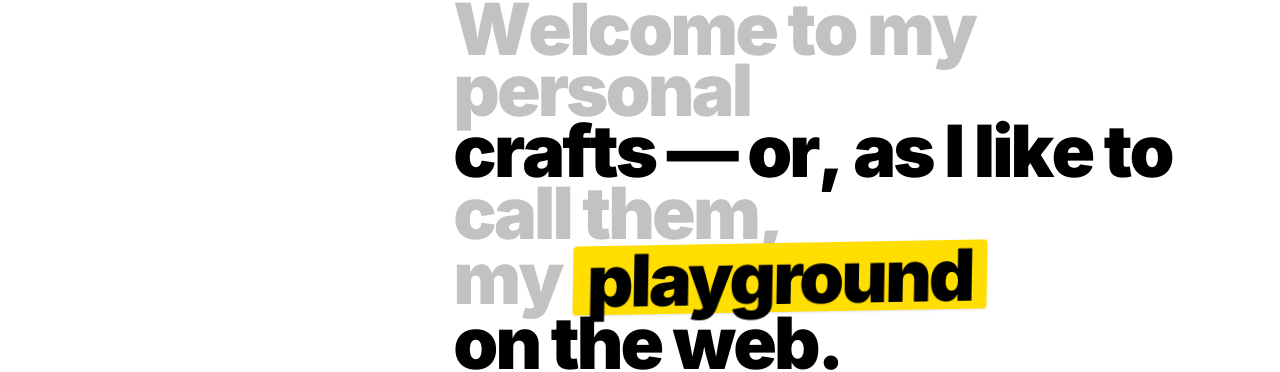
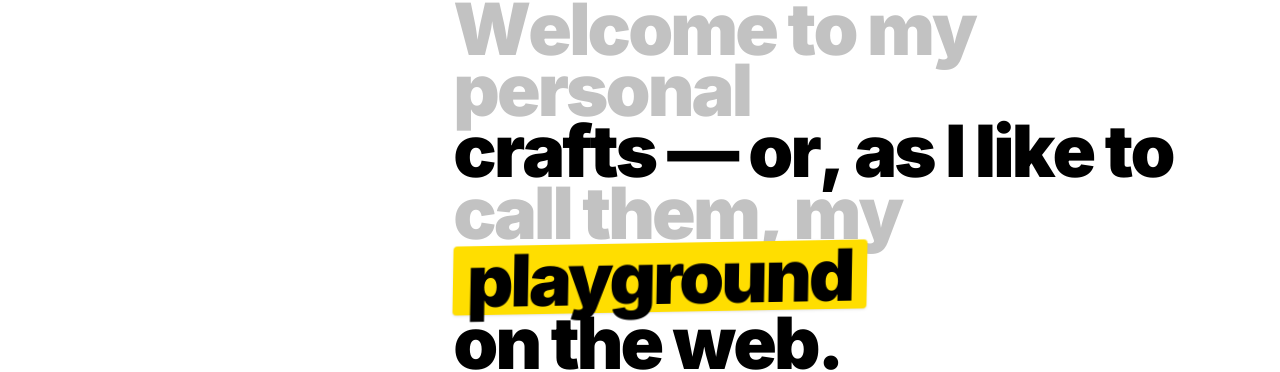
Before and after one commit to tarunlakra4302/portV1, a Next.js app: page /projects in a window 1280 px wide. Shown: the part 212-584 px from the top of the page. Built offline with nearby package versions, Linux system fonts and the light colour scheme.

Commit message:
transition fix

```diff
--- a/app/projects/page.tsx
+++ b/app/projects/page.tsx
@@ -689,20 +689,27 @@ export default function ProjectsPage() {
                   className="flex flex-col"
                 >
                   {/* Massive Hero Typography */}
+                  {/* Massive Hero Typography */}
                   <div className="flex flex-col text-3xl sm:text-5xl md:text-6xl lg:text-[4.5rem] font-black tracking-[-0.04em] leading-[0.85] select-none">
-                    <BlurReveal as="span" className="block text-[#c2c2c2]" delay={0.1}>
+                    <BlurReveal as="span" className="block text-[#c2c2c2]" delay={0.05}>
                       Welcome to my personal
                     </BlurReveal>
-                    <BlurReveal as="span" className="block text-black" delay={0.25}>
-                      crafts — or, as I like to
+                    <div className="flex flex-wrap items-center gap-x-3 text-black">
+                      <BlurReveal as="span" delay={0.1}>
+                        crafts
                       </BlurReveal>
+                      <span className="relative inline-block z-50">
+                        <BlurReveal as="span" delay={0.12}>
+                          —
+                        </BlurReveal>
+                      </span>
+                      <BlurReveal as="span" delay={0.15}>
+                        or, as I like to
+                      </BlurReveal>
+                    </div>
                     <div className="flex flex-wrap items-center text-[#c2c2c2] gap-x-3">
-                      <BlurReveal as="span" delay={0.4}>
-                        call them,
-                      </BlurReveal>
-                      <div className="inline-flex items-center gap-x-3">
-                        <BlurReveal as="span" delay={0.45}>
-                          my
+                      <BlurReveal as="span" delay={0.18}>
+                        call them, my
                       </BlurReveal>
                       <SpiderVerseGlitchButton
                         text="playground"
@@ -711,8 +718,7 @@ export default function ProjectsPage() {
                         playground
                       </SpiderVerseGlitchButton>
                     </div>
-                    </div>
-                    <BlurReveal as="span" className="block text-black" delay={0.55}>
+                    <BlurReveal as="span" className="block text-black" delay={0.22}>
                       on the web.
                     </BlurReveal>
                   </div>
@@ -725,10 +731,13 @@ export default function ProjectsPage() {
 
                     {/* Elegant List of Case Studies */}
                     <div className="flex flex-col border-t border-zinc-100">
-                      {PROJECTS.map((project) => (
-                        <div
+                      {PROJECTS.map((project, index) => (
+                        <motion.div
                           key={project.id}
                           onClick={() => handleSelectProject(project)}
+                          initial={{ opacity: 0, y: 10 }}
+                          animate={{ opacity: 1, y: 0 }}
+                          transition={{ delay: index * 0.04, duration: 0.25, ease: "easeOut" }}
                           className="group flex items-center justify-between py-4 md:py-5 border-b border-zinc-100 cursor-pointer transition-all duration-300 hover:px-2 gap-4"
                         >
                           <div className="flex flex-col gap-1 min-w-0 flex-1">
@@ -752,7 +761,7 @@ export default function ProjectsPage() {
                               <ArrowUpRight className="w-3.5 h-3.5" />
                             </div>
                           </div>
-                        </div>
+                        </motion.div>
                       ))}
                     </div>
                   </div>
--- a/components/ui/blur-reveal.tsx
+++ b/components/ui/blur-reveal.tsx
@@ -17,6 +17,7 @@ export interface BlurRevealProps {
   inView?: boolean;
   once?: boolean;
   letterSpacing?: string | number;
+  splitBy?: "character" | "word";
 }
 
 export function BlurReveal({
@@ -33,6 +34,7 @@ export function BlurReveal({
   inView = false,
   once = true,
   letterSpacing,
+  splitBy = "character",
 }: BlurRevealProps) {
   const MotionTag = motion[as as keyof typeof motion] as typeof motion.div;
 
@@ -57,16 +59,17 @@ export function BlurReveal({
   };
 
   const itemVariants = {
-    hidden: { opacity: 0, filter: "blur(12px)", y: 10 },
+    hidden: { opacity: 0, filter: "blur(12px)", y: 10, willChange: "auto" },
     visible: {
       opacity: 1,
       filter: "blur(0px)",
       y: 0,
+      willChange: "auto",
       transition: {
         duration: baseDuration,
       },
     },
-    exit: { opacity: 0, filter: "blur(12px)", y: 10 },
+    exit: { opacity: 0, filter: "blur(12px)", y: 10, willChange: "auto" },
   };
 
   return (
@@ -86,7 +89,36 @@ export function BlurReveal({
         >
           <span className="sr-only">{children}</span>
           {children &&
-            children.split(" ").map((word, wordIndex, wordsArray) => (
+            children.split(" ").map((word, wordIndex, wordsArray) => {
+              if (splitBy === "word") {
+                return (
+                  <span
+                    key={`word-wrapper-${wordIndex}`}
+                    className="inline-block whitespace-nowrap"
+                    aria-hidden="true"
+                  >
+                    <motion.span
+                      variants={itemVariants}
+                      className="inline-block"
+                      style={
+                        letterSpacing ? { marginRight: letterSpacing } : undefined
+                      }
+                    >
+                      {word}
+                    </motion.span>
+                    {wordIndex < wordsArray.length - 1 && (
+                      <motion.span
+                        variants={itemVariants}
+                        className="inline-block"
+                      >
+                        &nbsp;
+                      </motion.span>
+                    )}
+                  </span>
+                );
+              }
+
+              return (
                 <span
                   key={`word-${wordIndex}`}
                   className="inline-block whitespace-nowrap"
@@ -114,7 +146,8 @@ export function BlurReveal({
                     </motion.span>
                   )}
                 </span>
-            ))}
+              );
+            })}
         </MotionTag>
       )}
     </AnimatePresence>
```
Lines whose indentation alone changed are shown as unchanged.
